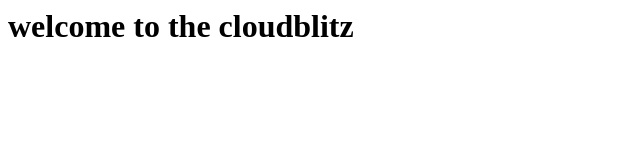
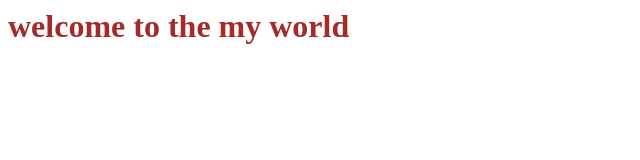
Before and after one commit to shubhamg21g/demo-docker, a plain HTML site: page index.html in a window 1280 px wide. Shown: the whole page, without its empty margins (0-640 px from the left). Drawn offline with Linux system fonts and the light colour scheme.

Commit message:
dockerfile

```diff
--- a/index.html
+++ b/index.html
@@ -1,5 +1,5 @@
 <html>
     <body>
-<h1>welcome to the cloudblitz</h1>
+<h1 style="color: brown;">welcome to the my world</h1>
 </body>
 </html>
```
